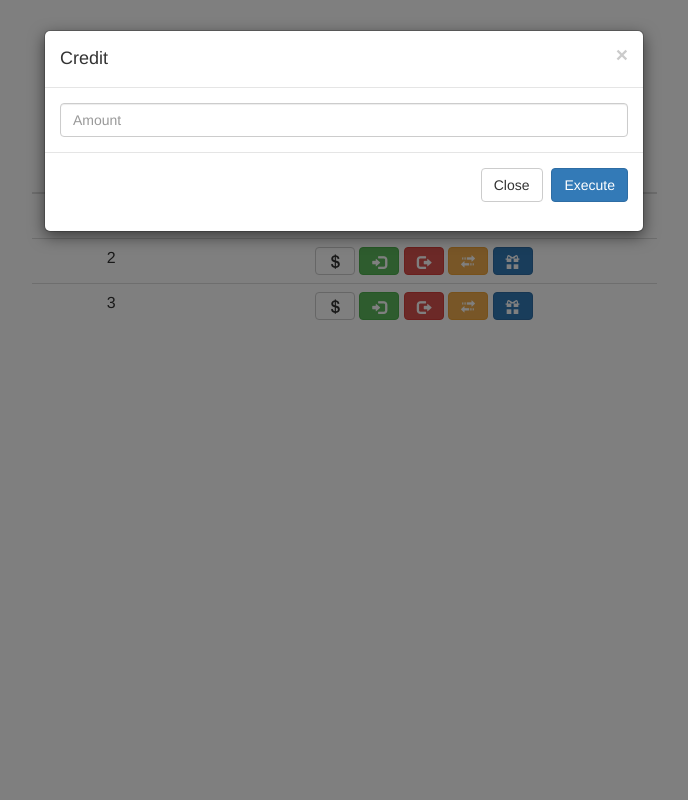
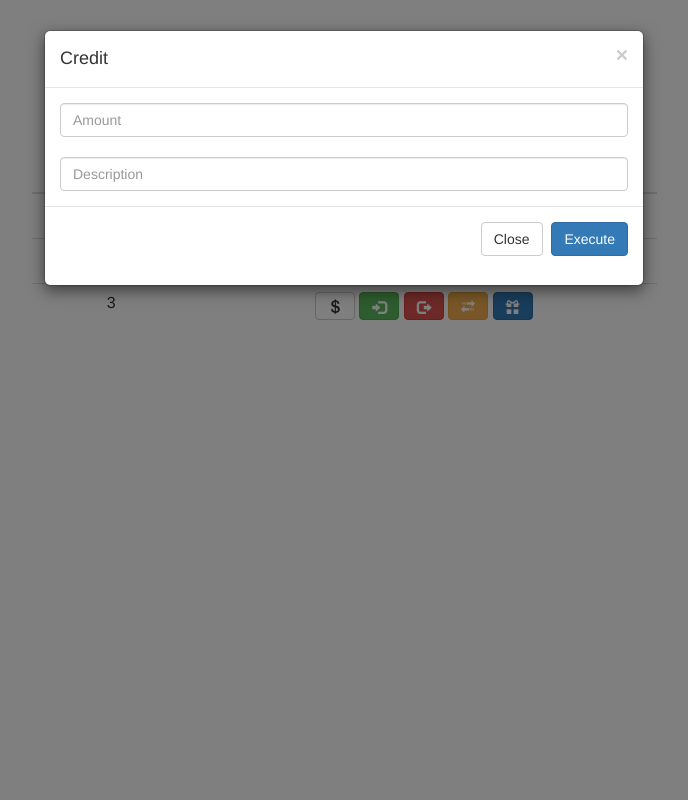
Before and after one commit to larissaleite/HamptonsBank, a Flask app: page / in a window 1280 px wide, after a click that opens the changed part. Shown: the whole page, without its empty margins (296-984 px from the left). Run offline with Flask 2, Linux system fonts and the light colour scheme; some libraries are stand-ins or nearby versions.

Commit message:
Added description for deposit #2

```diff
--- a/app/templates/index.html
+++ b/app/templates/index.html
@@ -215,6 +215,8 @@
 			      	<form action="/credit" method="POST">
 				      	<div class="modal-body">
 				        	<input id="credit-amount" class="form-control" type="text" placeholder="Amount" />
+				        	 <br/>
+					        <input id="credit-description" class="form-control" type="text" placeholder="Description" />
 				      	</div>
 				      	<div class="modal-footer">
 				       		<button type="button" class="btn btn-default" data-dismiss="modal">Close</button>
```
